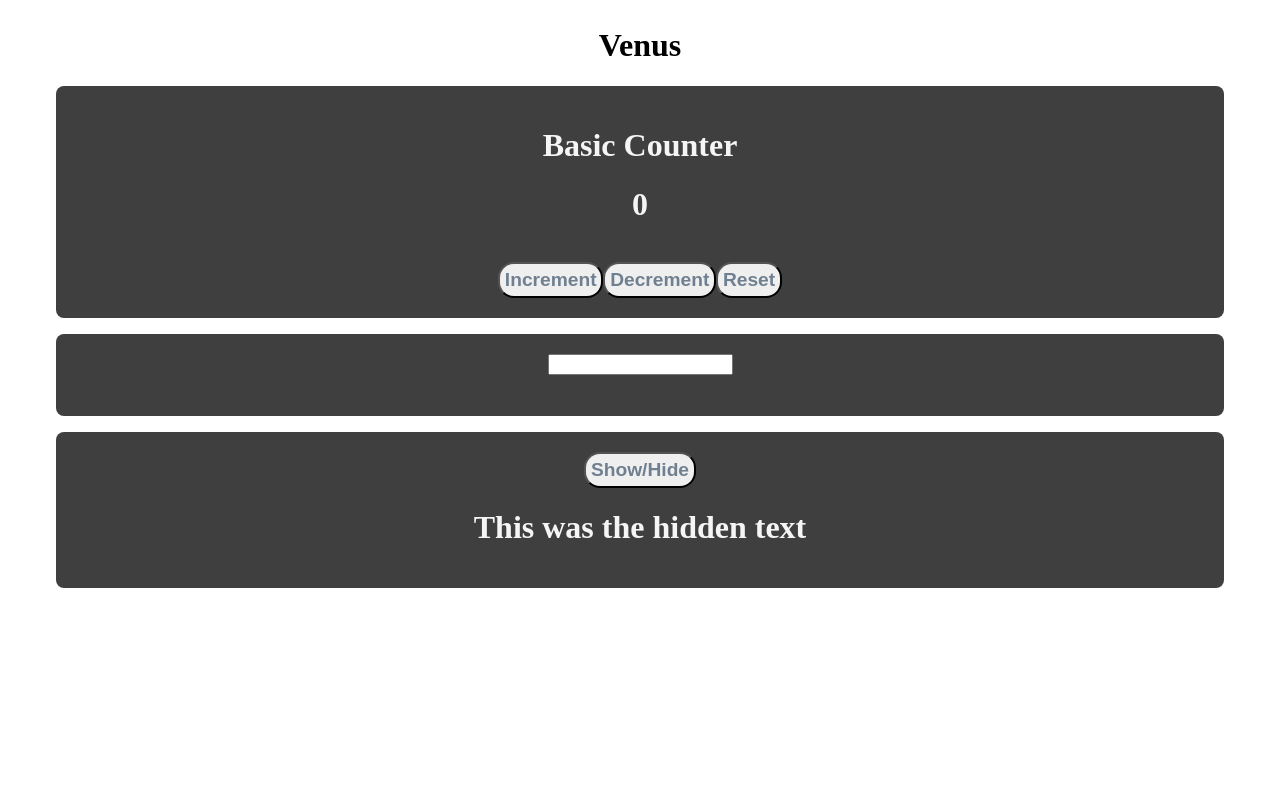
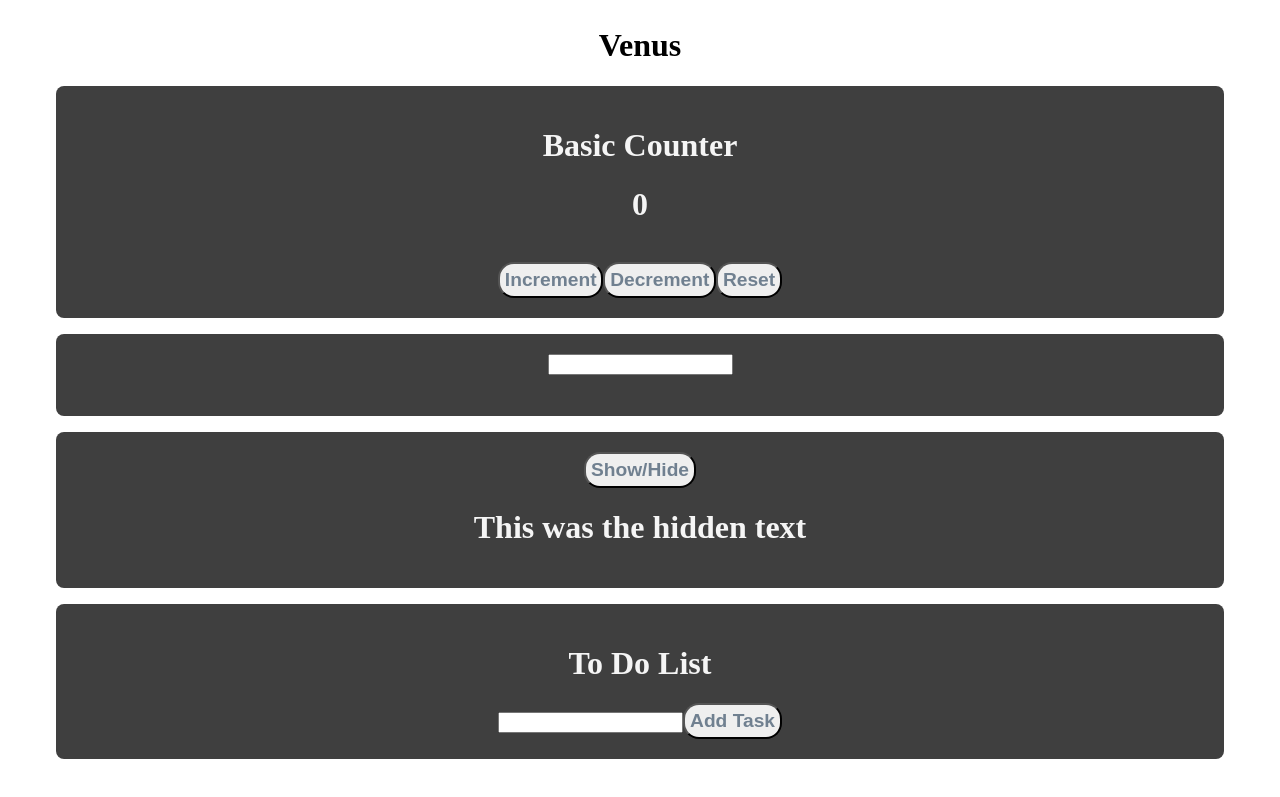
Before and after one commit to Minahil-Muhammad-Moiz/react-practice, a React (Vite) app: page / in a window 1280 px wide. Shown: the part 715-1512 px from the top of the page. Before the commit the page ends 1359 px from the top, so only its background shows below. Built offline with nearby package versions, Linux system fonts and the light colour scheme.

Commit message:
added in component

```diff
--- a/src/App.jsx
+++ b/src/App.jsx
@@ -1,5 +1,6 @@
 import './App.css'
 import Planets from './Components/Planets'
+import ToDoList from './Components/ToDoList'
 import User from './Components/User'
 import { useState } from 'react'
 
@@ -33,6 +34,9 @@ function App() {
       <button onClick={()=>setShowText(!showText)}>Show/Hide</button>
       {showText && <h1>This was the hidden text</h1>}
     </div>
+    <div className='uCard'>
+      <ToDoList/>
+    </div>
     </>
   )
 }
--- a/src/Components/ToDoList.jsx
+++ b/src/Components/ToDoList.jsx
@@ -1,4 +1,7 @@
+import { useState } from "react"
+
 const ToDoList = () => {
+    const [newTask, setNewTask] = useState('');
   return (
     <>
         <h1>To Do List</h1>
```
